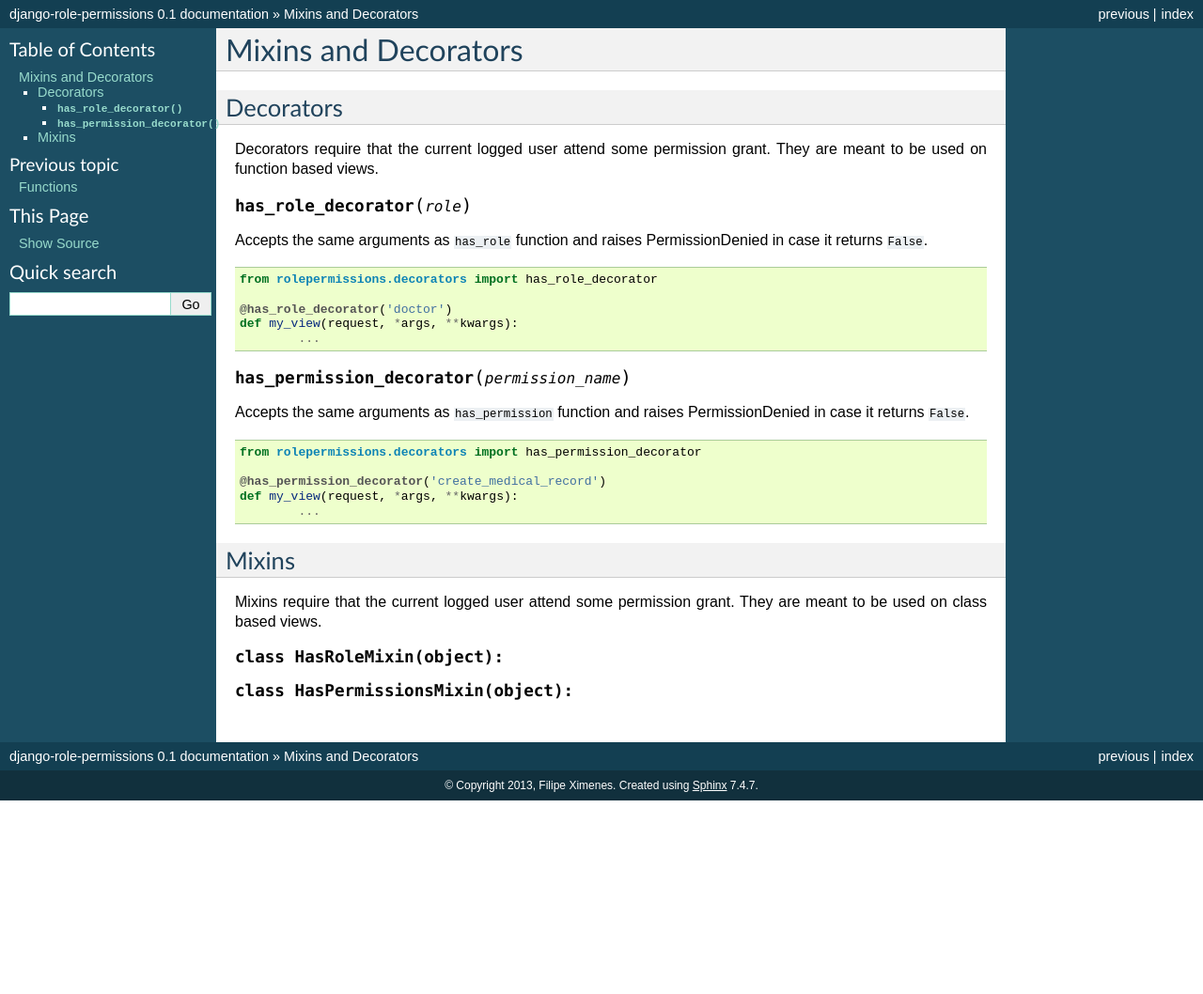
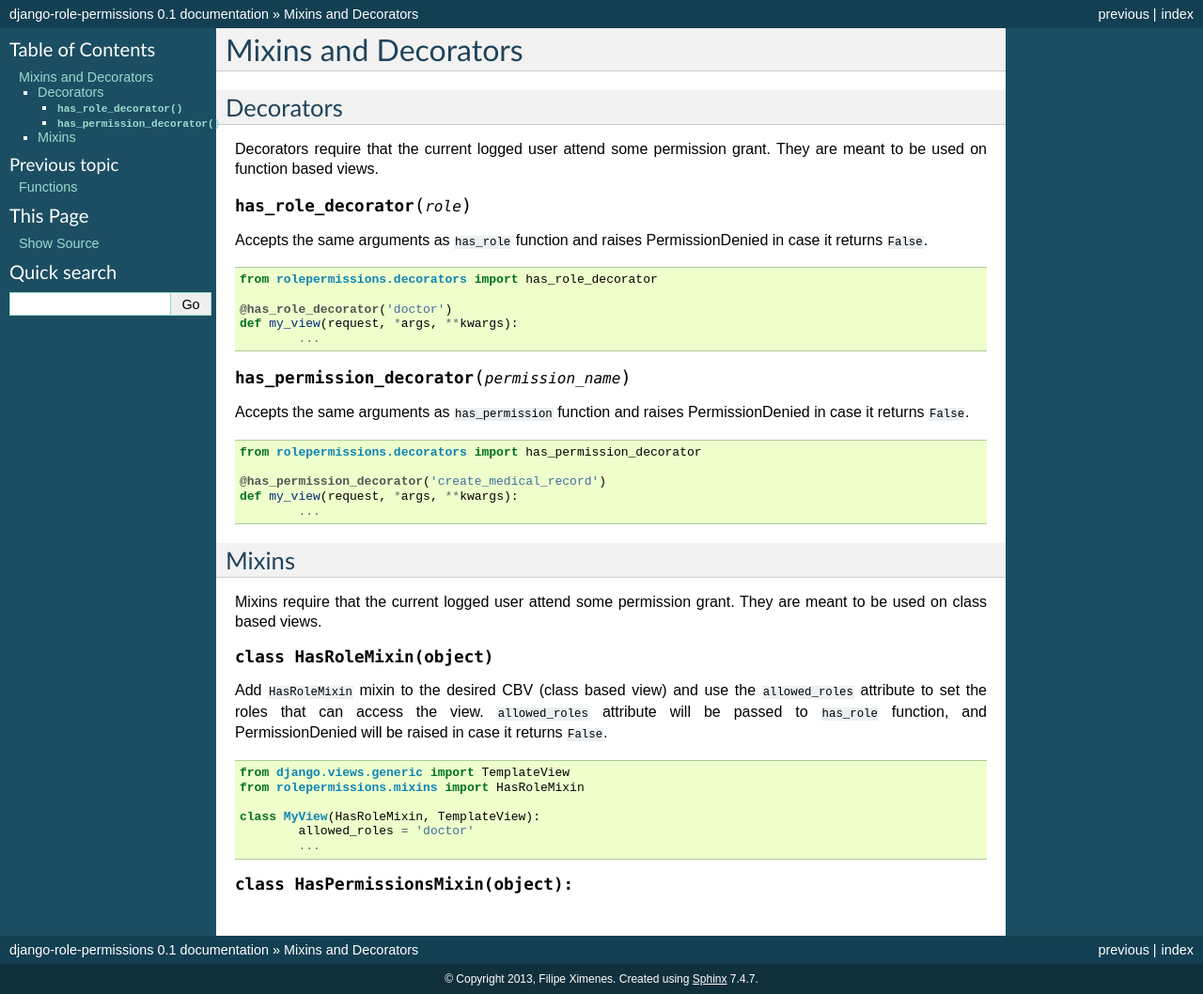
Before and after one commit to vintasoftware/django-role-permissions, a Sphinx documentation site: the page built from docs/utilities.rst, in a window 1280 px wide. Shown: the whole page at 94% size. Built offline with Sphinx 7.4.7, drawn with Linux system fonts in a browser that asks for light colours; before the commit the page ends 900 px from its top, so only the background shows below that.

Commit message:
adding documentation to HasRoleMixin

```diff
--- a/docs/utilities.rst
+++ b/docs/utilities.rst
@@ -39,6 +39,18 @@ Mixins
 Mixins require that the current logged user attend some permission grant.
 They are meant to be used on class based views.
 
-.. function:: class HasRoleMixin(object):
+.. function:: class HasRoleMixin(object)
+
+Add ``HasRoleMixin`` mixin to the desired CBV (class based view) and use the ``allowed_roles`` attribute to set the roles that can access the view.
+``allowed_roles`` attribute will be passed to ``has_role`` function, and PermissionDenied will be raised in case it returns ``False``.
+
+.. code-block:: python
+
+	from django.views.generic import TemplateView
+	from rolepermissions.mixins import HasRoleMixin
+
+	class MyView(HasRoleMixin, TemplateView):
+		allowed_roles = 'doctor'
+		...
 
 .. function:: class HasPermissionsMixin(object):
```
